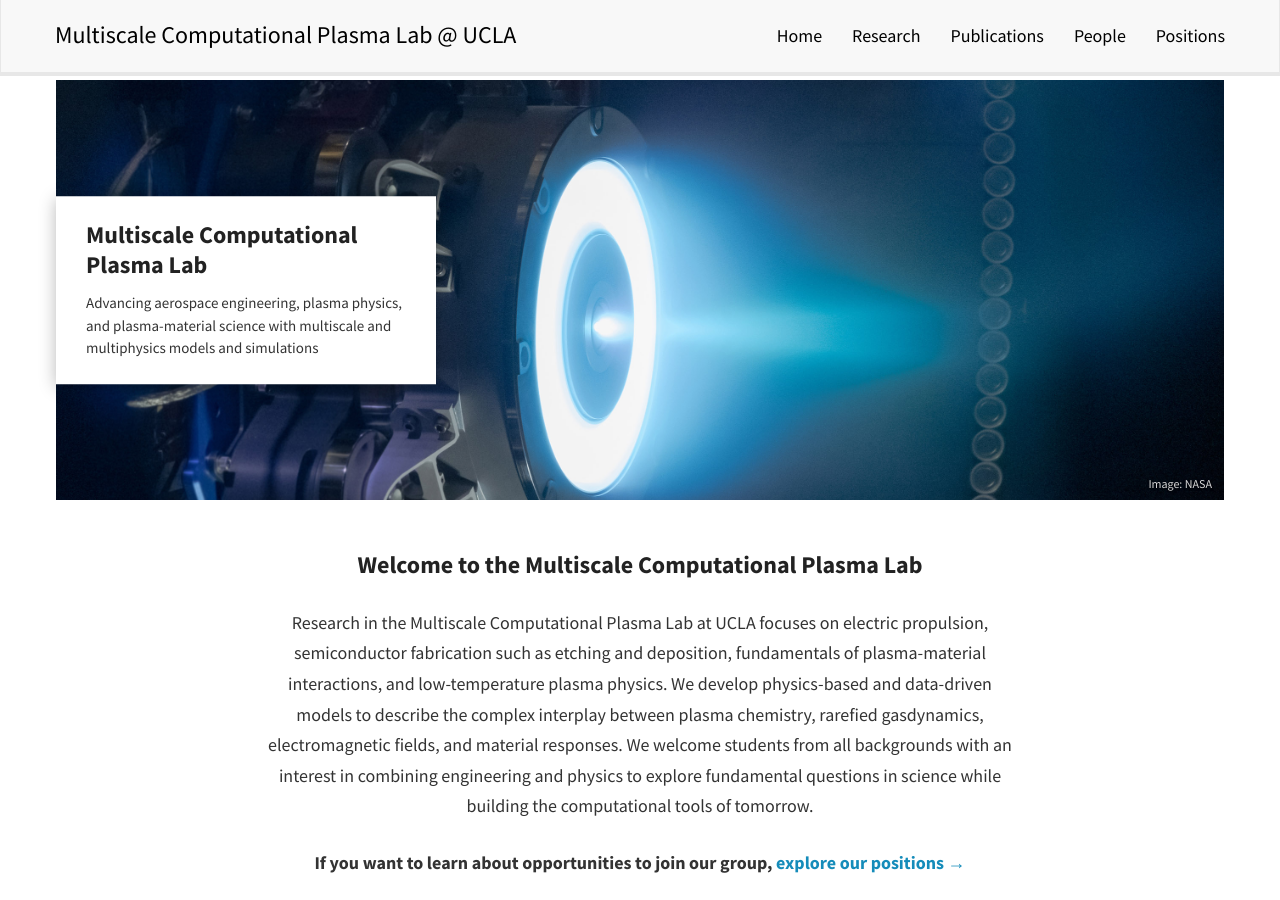
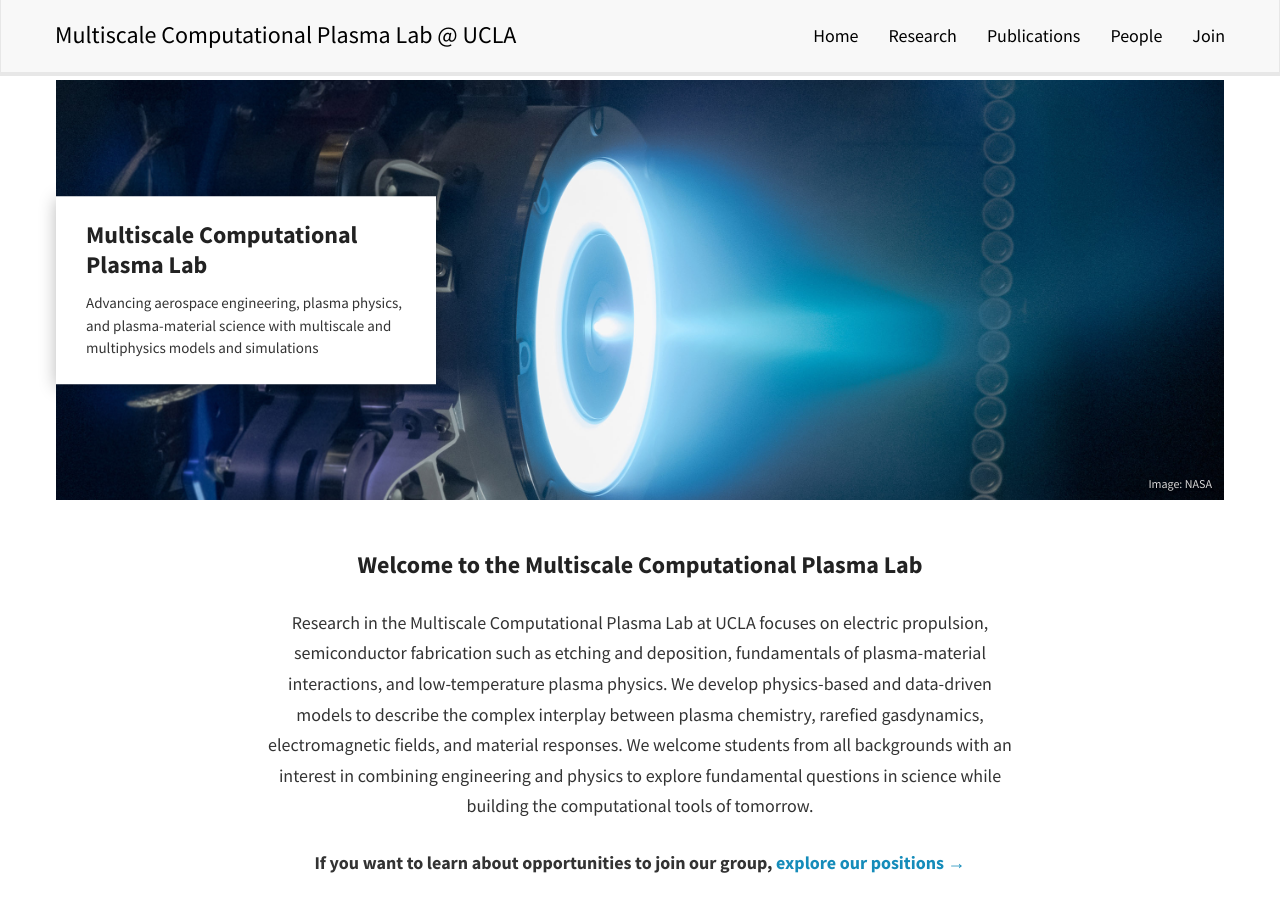
Before and after one commit to vialetto/vialettolab, a Jekyll site: the page built from _pages/home.md, in a window 1280 px wide and 900 px high. Built offline with Jekyll 4.4.1, drawn with Linux system fonts in a browser that asks for light colours; nearby versions of some CDN libraries; a style sheet for code colours, icons or effects is not loaded.

Commit message:
Rename Positions nav tab to Join
Co-Authored-By: Claude Opus 5.5 <noreply@anthropic.com>

```diff
--- a/_includes/header.html
+++ b/_includes/header.html
@@ -16,7 +16,7 @@
 	        <li><a href="{{ site.url }}{{ site.baseurl }}/research">Research</a></li>
 		<li><a href="{{ site.url }}{{ site.baseurl }}/publications">Publications</a></li>
 		<li><a href="{{ site.url }}{{ site.baseurl }}/people">People</a></li>
-		<li><a href="{{ site.url }}{{ site.baseurl }}/positions">Positions</a></li>
+		<li><a href="{{ site.url }}{{ site.baseurl }}/positions">Join</a></li>
 	  </ul>
 	</div>
   </div>
```
